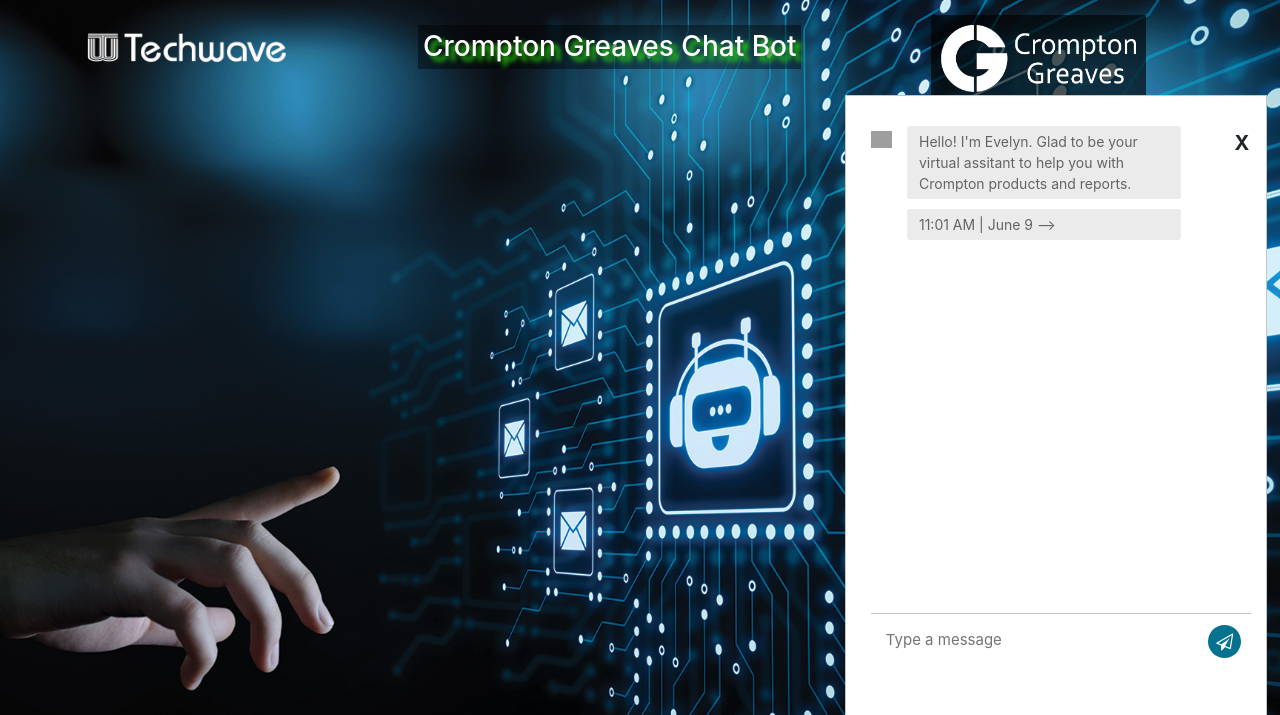
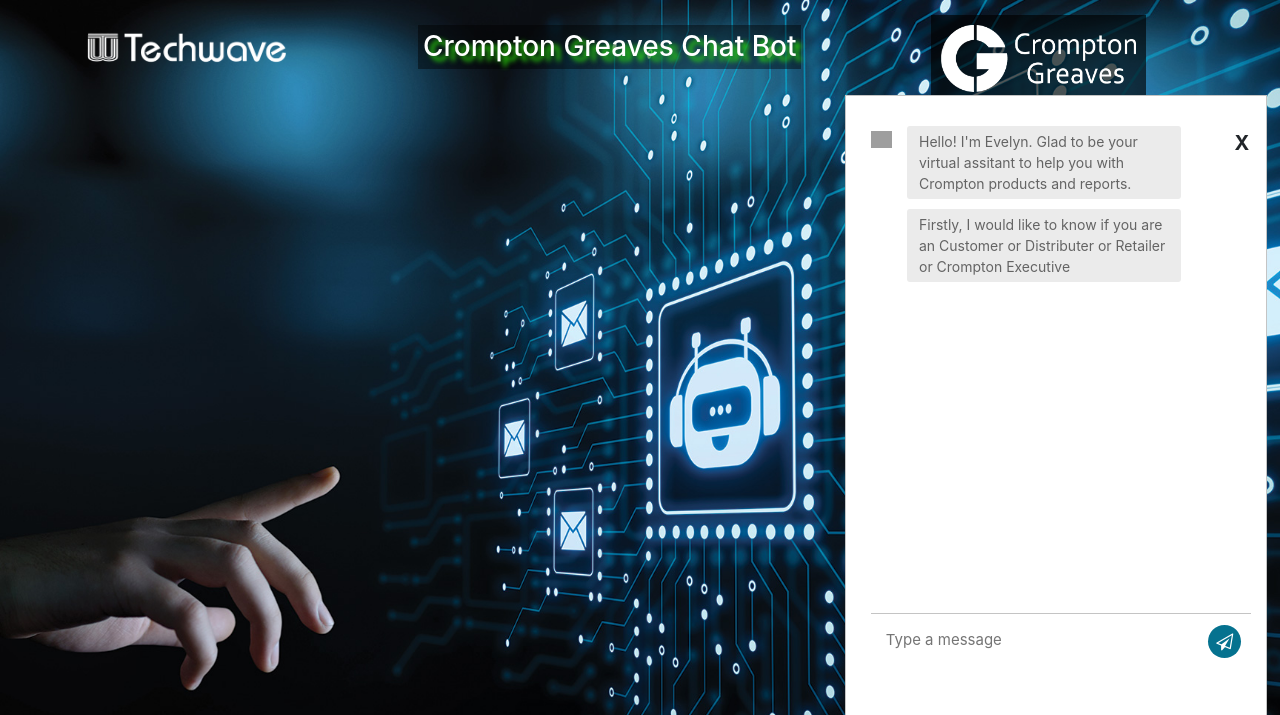
Before and after one commit to Sridhar5879/chatbot_dev, a Flask app: page / in a window 1280 px wide, after a click that opens the changed part. Shown: the top 715 px of the page. Run offline with Flask 2, Linux system fonts and the light colour scheme; parts of the project's set-up code (start-up, migrations or seed data) failed here and were passed over; some libraries are stand-ins or nearby versions; grey boxes are pictures that could not be loaded.

Commit message:
Add files via upload

```diff
--- a/templates/chat.html
+++ b/templates/chat.html
@@ -26,7 +26,7 @@
                 <div class="received_msg">
                   <div class="received_withd_msg">
                     <p>Hello! I'm Evelyn. Glad to be your virtual assitant to help you with Crompton products and reports.</p>
-                    <p style="margin-top: 10px;>Firstly, I would like to know if you are an Customer or Distributer or Retailer or Crompton Executive</p>
+                    <p style="margin-top: 10px;">Firstly, I would like to know if you are an Customer or Distributer or Retailer or Crompton Executive</p>
                     <!-- <span class="time_date"> 11:01 AM    |    June 9</span> -->
                   </div>
                 </div>
```
